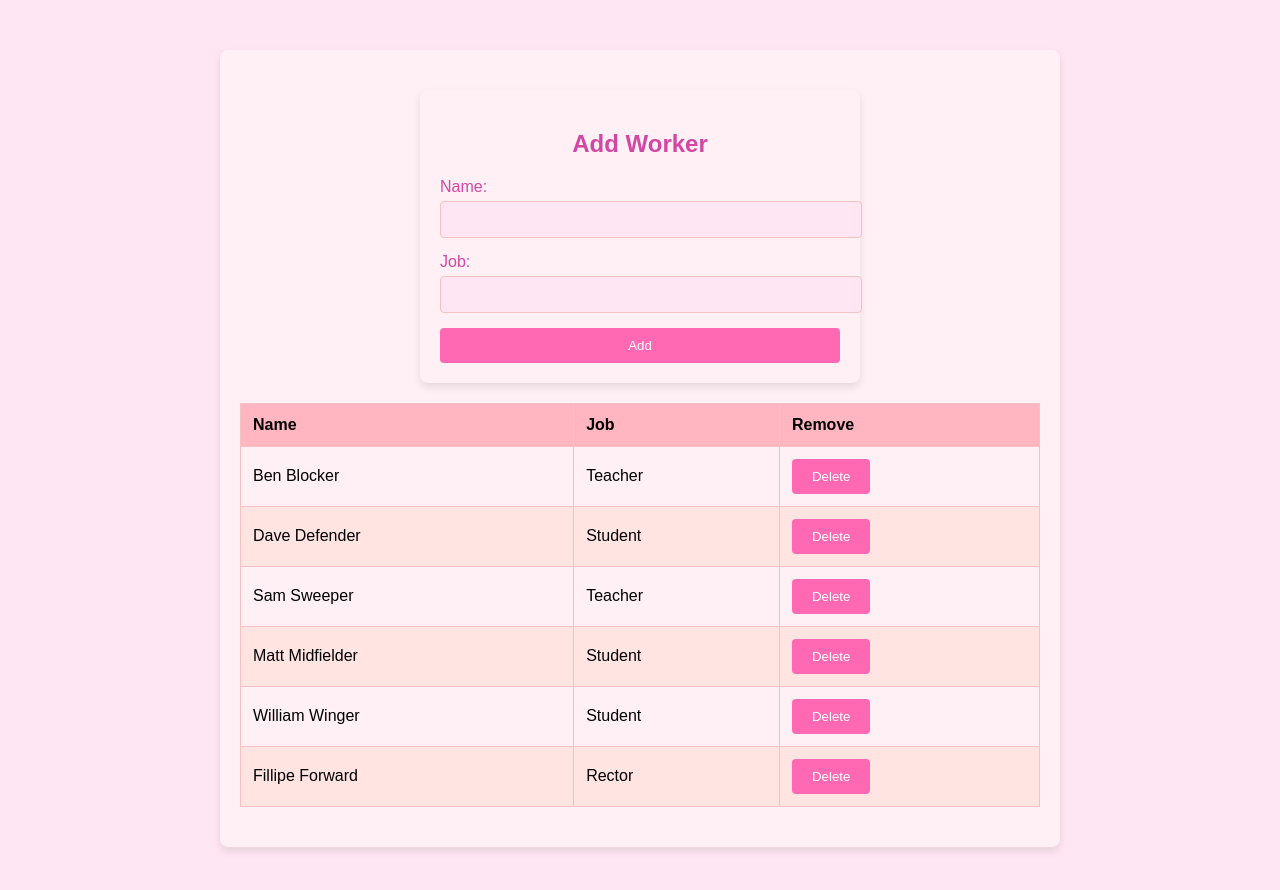
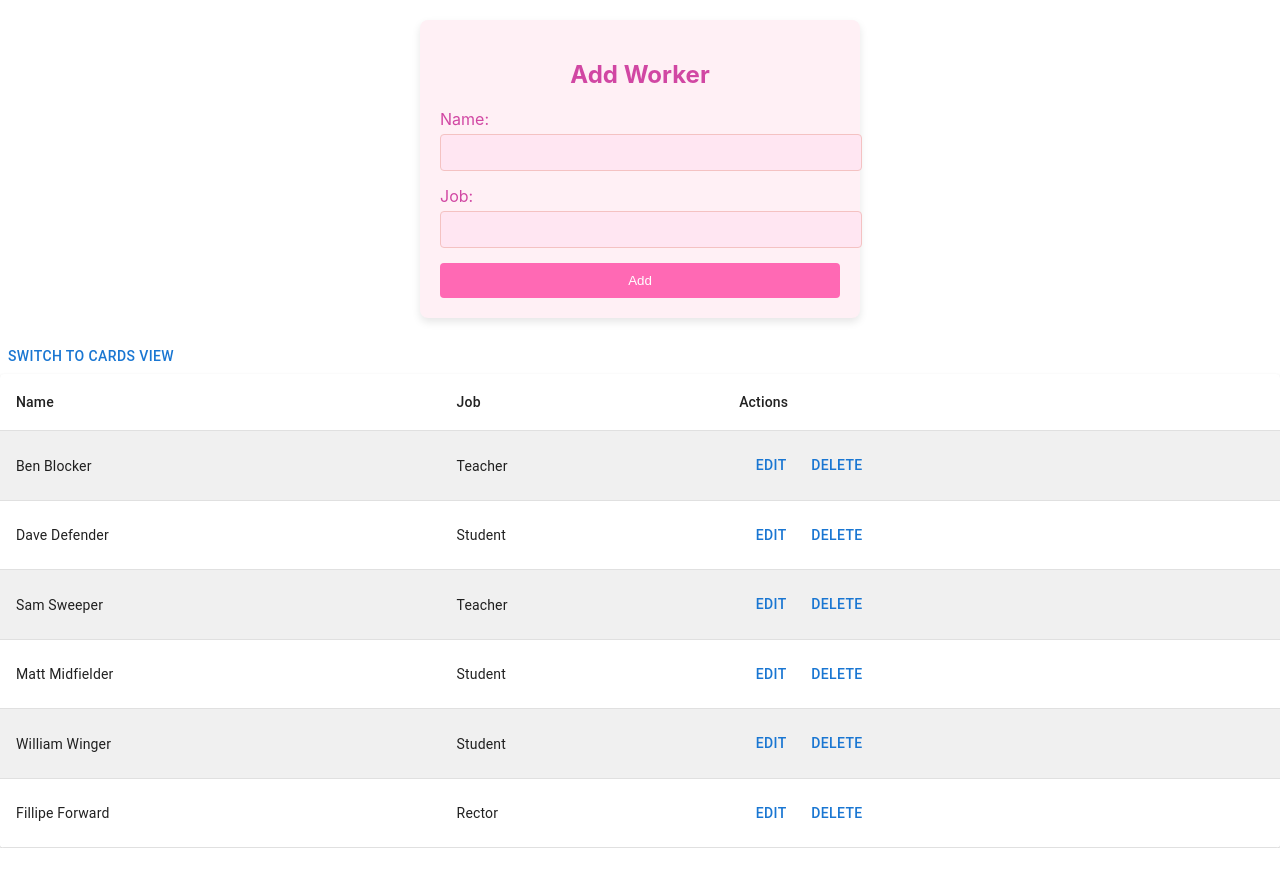
Before and after one commit to kitty-killer/reactt, a React (Create React App) app: page / in a window 1280 px wide. Shown: the top 890 px of the page. After the commit the page ends 848 px from the top, so only its background shows below. Built offline with nearby package versions, Linux system fonts and the light colour scheme.

Commit message:
MATeRIAL UI

```diff
--- a/src/App.js
+++ b/src/App.js
@@ -1,16 +1,17 @@
-import './App.css';
+import React, { useState } from "react";
 import WorkerAPI from "./api/service";
 import Table from "./Table";
-import { useState } from "react";
+import Cards from "./Cards";
 import Form from "./Form";
-
+import { Button } from "@mui/material";
 
 const initialWorkers = WorkerAPI.all();
-console.log(initialWorkers);
 
 function App() {
   const [workers, setWorkers] = useState(initialWorkers);
-  const delWork = (id) => {
+  const [view, setView] = useState("table");
+
+  const delWorker = (id) => {
     if (WorkerAPI.delete(id)) {
       setWorkers(workers.filter((worker) => worker.id !== id));
     }
@@ -21,11 +22,22 @@ function App() {
     setWorkers([...workers, worker]);
   };
 
+  const updateWorker = (id, name, job) => {
+    WorkerAPI.update({ id, name, job });
+    setWorkers(workers.map(w => w.id === id ? { id, name, job } : w));
+  };
 
   return (
     <div className="App">
       <Form addWorker={addWorker} />
-      <Table workers={workers} delWorker={delWork} />
+      <Button onClick={() => setView(view === "table" ? "cards" : "table")}>
+        Switch to {view === "table" ? "Cards" : "Table"} View
+      </Button>
+      {view === "table" ? (
+        <Table workers={workers} delWorker={delWorker} updateWorker={updateWorker} />
+      ) : (
+        <Cards workers={workers} delWorker={delWorker} updateWorker={updateWorker} />
+      )}
     </div>
   );
 }
--- a/src/Table.js
+++ b/src/Table.js
@@ -1,29 +1,86 @@
-import React from "react";
+import React, { useState } from "react";
+import {
+  Table as MUITable,
+  TableBody,
+  TableCell,
+  TableContainer,
+  TableHead,
+  TableRow,
+  Paper,
+  Button,
+  TextField,
+} from "@mui/material";
 
-const Table = ({ workers, delWorker }) => {
-    return (
-        <table>
-            <thead>
-                <tr>
-                    <th>Name</th>
-                    <th>Job</th>
-                    <th>Remove</th>
-                </tr>
-            </thead>
-            <tbody>
-                {workers.map((worker, index) => {
-                    return (
-                        <tr key={index}>
-                            <td>{worker.name}</td>
-                            <td>{worker.job}</td>
-                            <td>
-                                <button onClick={() => delWorker(worker.id)}>Delete</button>
-                            </td>
-                        </tr>
-                    );
-                })}
-            </tbody>
-        </table>
-    );
+const Table = ({ workers, delWorker, updateWorker }) => {
+  const [editingRow, setEditingRow] = useState(null);
+  const [editedName, setEditedName] = useState('');
+  const [editedJob, setEditedJob] = useState('');
+
+  const handleEdit = (worker) => {
+    setEditingRow(worker.id);
+    setEditedName(worker.name);
+    setEditedJob(worker.job);
+  };
+
+  const handleSave = (id) => {
+    updateWorker(id, editedName, editedJob);
+    setEditingRow(null);
+  };
+
+  return (
+    <TableContainer component={Paper}>
+      <MUITable>
+        <TableHead>
+          <TableRow>
+            <TableCell>Name</TableCell>
+            <TableCell>Job</TableCell>
+            <TableCell>Actions</TableCell>
+          </TableRow>
+        </TableHead>
+        <TableBody>
+          {workers.map((worker, index) => (
+            <TableRow
+              key={worker.id}
+              style={{
+                backgroundColor: index % 2 === 0 ? "#f0f0f0" : "#fff",
+              }}
+            >
+              <TableCell>
+                {editingRow === worker.id ? (
+                  <TextField
+                    value={editedName}
+                    onChange={(e) => setEditedName(e.target.value)}
+                  />
+                ) : (
+                  worker.name
+                )}
+              </TableCell>
+              <TableCell>
+                {editingRow === worker.id ? (
+                  <TextField
+                    value={editedJob}
+                    onChange={(e) => setEditedJob(e.target.value)}
+                  />
+                ) : (
+                  worker.job
+                )}
+              </TableCell>
+              <TableCell>
+                {editingRow === worker.id ? (
+                  <Button onClick={() => handleSave(worker.id)}>Save</Button>
+                ) : (
+                  <>
+                    <Button onClick={() => handleEdit(worker)}>Edit</Button>
+                    <Button onClick={() => delWorker(worker.id)}>Delete</Button>
+                  </>
+                )}
+              </TableCell>
+            </TableRow>
+          ))}
+        </TableBody>
+      </MUITable>
+    </TableContainer>
+  );
 };
+
 export default Table;
--- a/src/api/service.js
+++ b/src/api/service.js
@@ -10,23 +10,18 @@ const WorkerAPI = {
   all: function () {
     return this.workers;
   },
-    get: function (id) {
-      const isWorker = (p) => p.id === id;
-      return this.workers.find(isWorker);
-    },
   delete: function (id) {
-      const isNotDelWorker = (p) => p.id !== id;
-      this.workers = this.workers.filter(isNotDelWorker);
+    this.workers = this.workers.filter((worker) => worker.id !== id);
     return true;
   },
   add: function (worker) {
-      this.workers.shift(worker);
+    this.workers.push(worker);
     return worker;
   },
   update: function (worker) {
-      this.get();
-      this.workers.shift(worker);
+    this.workers = this.workers.map(w => w.id === worker.id ? worker : w);
     return worker;
   },
 };
+
 export default WorkerAPI;
```
Also changed, not shown: src/api/Cards.js (+25 -0 lines). Lines whose indentation alone changed are shown as unchanged.
